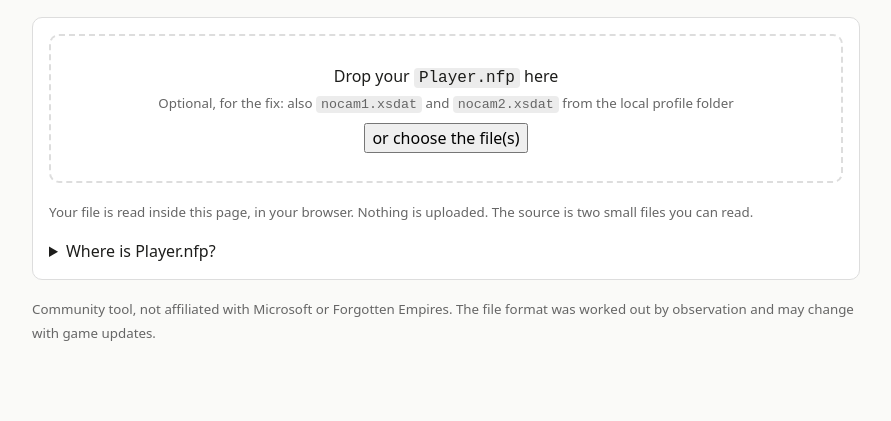
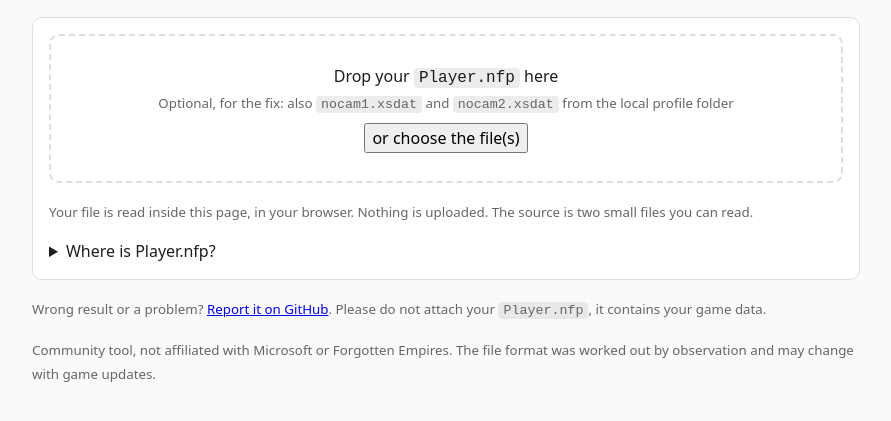
Before and after one commit to 199911/aoe2-hoardrada-checker, a plain HTML site: page index.html in a window 1280 px wide. Shown: the part 115-536 px from the top of the page, without its empty margins (194-1085 px from the left). Drawn offline with Linux system fonts and the light colour scheme.

Commit message:
Add bug report link and issue template
Co-Authored-By: Claude Sonnet 5.5 <noreply@anthropic.com>

```diff
--- a/index.html
+++ b/index.html
@@ -94,6 +94,7 @@
     </div>
   </div>
 
+  <p><small>Wrong result or a problem? <a href="https://github.com/199911/aoe2-hoardrada-checker/issues/new?template=bug_report.md" target="_blank" rel="noopener">Report it on GitHub</a>. Please do not attach your <code>Player.nfp</code>, it contains your game data.</small></p>
   <p><small>Community tool, not affiliated with Microsoft or Forgotten Empires. The file format was worked out by observation and may change with game updates.</small></p>
 </main>
 <script src="parser.js"></script>
```
Also changed, not shown: 2 other files.
